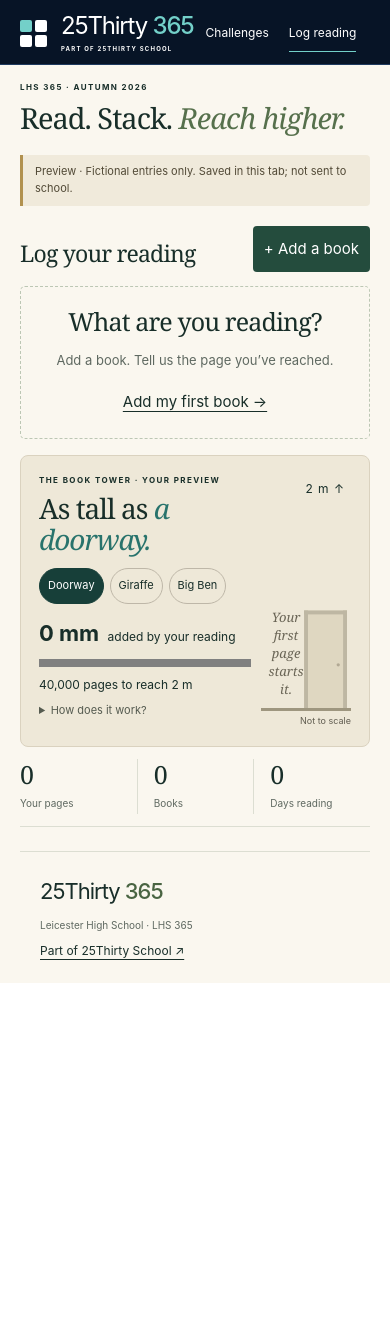
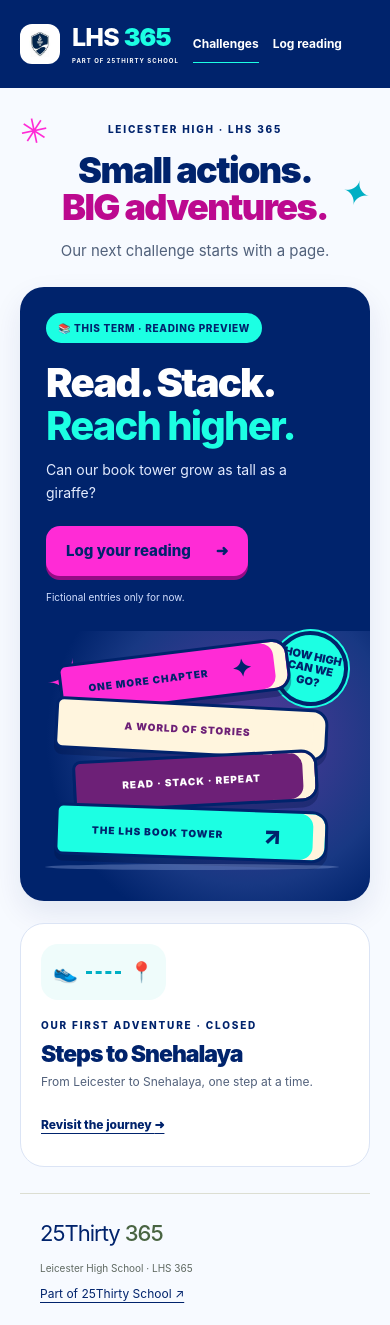
Before and after one commit to JMP1UP/lhs-snehalaya-challenge, a React (Vite) app: page / in a window 390 px wide. Before the commit the page ends 983 px from the top, so only its background shows below. Built offline with nearby package versions, Linux system fonts and the light colour scheme.

Commit message:
Restore bright Steps branding with a distinct reading theme

```diff
--- a/src/lhs365/Lhs365.jsx
+++ b/src/lhs365/Lhs365.jsx
@@ -1,8 +1,8 @@
 import { useEffect, useRef, useState } from "react";
-import { challenges } from "./challenges";
 import ReadingChallenge from "./ReadingChallenge";
 import StepsArchive from "./StepsArchive";
 import "./lhs365.css";
+import "./challenge-brand.css";
 
 
 function currentRoute() {
@@ -11,20 +11,38 @@
 
 function Home() {
   return (
-    <section className="challenge-history compact-collection">
-      <h1>Our challenges</h1>
-      <div className="challenge-grid">
-        {challenges.map((challenge) => (
-          <a className="collection-card" href={challenge.href} key={challenge.id}>
-            <div className="collection-content">
-              <span className="eyebrow">{challenge.status === "closed" ? "Completed" : "This term · Preview"}</span>
-              <h2>{challenge.title}</h2>
-              <span className="text-link">{challenge.status === "closed" ? "View journey →" : "Log reading →"}</span>
-            </div>
-          </a>
-        ))}
-      </div>
-    </section>
+    <div className="challenge-home">
+      <section className="adventure-intro">
+        <span className="adventure-tag">LEICESTER HIGH · LHS 365</span>
+        <h1>Small actions.<br /><span>BIG adventures.</span></h1>
+        <p>Our next challenge starts with a page.</p>
+        <span className="home-spark spark-left" aria-hidden="true">✳</span>
+        <span className="home-spark spark-right" aria-hidden="true">✦</span>
+      </section>
+      <section className="reading-feature" aria-labelledby="reading-feature-title">
+        <div className="reading-feature-copy">
+          <span className="challenge-badge">📚 THIS TERM · READING PREVIEW</span>
+          <h2 id="reading-feature-title">Read. Stack.<br /><em>Reach higher.</em></h2>
+          <p>Can our book tower grow as tall as a giraffe?</p>
+          <a className="challenge-cta" href="#/reading">Log your reading <span aria-hidden="true">➜</span></a>
+          <small>Fictional entries only for now.</small>
+        </div>
+        <div className="home-book-art" aria-hidden="true">
+          <span className="book-art-sticker">HOW HIGH<br />CAN WE GO?</span>
+          <span className="art-twinkle">✦</span>
+          <div className="hero-book hb-one">ONE MORE CHAPTER <span>✦</span></div>
+          <div className="hero-book hb-two">A WORLD OF STORIES</div>
+          <div className="hero-book hb-three">READ · STACK · REPEAT</div>
+          <div className="hero-book hb-four">THE LHS BOOK TOWER <span>↗</span></div>
+          <div className="book-art-ground" />
+        </div>
+      </section>
+      <section className="past-adventure" aria-labelledby="past-adventure-title">
+        <div className="past-route" aria-hidden="true"><span>👟</span><i /> <span>📍</span></div>
+        <div><span className="adventure-tag">OUR FIRST ADVENTURE · CLOSED</span><h2 id="past-adventure-title">Steps to Snehalaya</h2><p>From Leicester to Snehalaya, one step at a time.</p></div>
+        <a href="#/steps">Revisit the journey <span aria-hidden="true">➜</span></a>
+      </section>
+    </div>
   );
 }
 
@@ -33,7 +51,7 @@
   const main = useRef(null);
   useEffect(() => {
     const navigate = () => {
-      if (window.location.hash.startsWith("#/")) {
+      if (!window.location.hash || window.location.hash.startsWith("#/")) {
         setRoute(currentRoute());
         window.scrollTo(0, 0);
         main.current?.focus();
@@ -43,10 +61,10 @@
     return () => window.removeEventListener("hashchange", navigate);
   }, []);
   useEffect(() => {
-    document.title = `${route === "/reading" || route === "/" ? "Read for Snehalaya" : route === "/steps" ? "Steps to Snehalaya" : "Learning beyond school"} | 25Thirty 365 · Leicester High School`;
+    document.title = `${route === "/reading" ? "Read for Snehalaya" : route === "/steps" ? "Steps to Snehalaya" : "Learning beyond school"} | 25Thirty 365 · Leicester High School`;
   }, [route]);
   return (
-    <div className="lhs365">
+    <div className={`lhs365 ${route === "/reading" ? "reading-theme" : "adventure-theme"}`}>
       <a
         className="skip-link"
         href="#main-content"
@@ -59,28 +77,25 @@
         Skip to content
       </a>
       <header className="site-header">
-        <a className="brand" href="#/" aria-label="25Thirty 365 home">
-          <span className="suite-mark" aria-hidden="true"><i /><i /><i /><i /></span>
-          <span>
-            25Thirty <b>365</b>
-            <small>PART OF 25THIRTY SCHOOL</small>
-          </span>
+        <a className="brand" href="#/" aria-label="LHS 365 home">
+          <span className="school-logo-tile"><img src="/lhs-logo.png" alt="Leicester High School" /></span>
+          <span>LHS <b>365</b><small>PART OF 25THIRTY SCHOOL</small></span>
         </a>
         <nav aria-label="Main navigation">
-          <a href="#/challenges" aria-current={route === "/challenges" ? "page" : undefined}>
+          <a href="#/" aria-current={route === "/" || route === "/challenges" ? "page" : undefined}>
             Challenges
           </a>
           <a
             href="#/reading"
-            aria-current={route === "/reading" || route === "/" ? "page" : undefined}
+            aria-current={route === "/reading" ? "page" : undefined}
           >
             Log reading
           </a>
         </nav>
-        <span className="school-context"><img src="/lhs-logo.png" alt="" /><span>Leicester High School<small>LHS 365 · A little every day.</small></span></span>
+        <span className="school-context">A little every day. <span aria-hidden="true">✦</span></span>
       </header>
       <main id="main-content" ref={main} tabIndex={-1}>
-        {route === "/steps" ? <StepsArchive /> : route === "/challenges" ? <Home /> : <ReadingChallenge />}
+        {route === "/steps" ? <StepsArchive /> : route === "/reading" ? <ReadingChallenge /> : <Home />}
       </main>
       <footer className="site-footer">
         <a className="footer-brand" href="#/">
--- /dev/null
+++ b/src/lhs365/challenge-brand.css
@@ -0,0 +1,89 @@
+/* Original Steps to Snehalaya palette, shared across termly themes. */
+.lhs365 { --challenge-blue: #00236c; --challenge-pink: #ff2bd6; --challenge-aqua: #1cffe3; --challenge-purple: #6d2077; }
+.lhs365 .site-header { background: var(--challenge-blue); border: 0; max-width: none; min-height: 88px; padding: 18px max(24px, calc((100vw - 1060px)/2)); }
+.lhs365 .brand { gap: 12px; }
+.lhs365 .brand > span { font-weight: 850; font-size: 30px; letter-spacing: -.8px; }
+.lhs365 .brand b { color: var(--challenge-aqua); font-weight: 900; }
+.lhs365 .brand .school-logo-tile { display: flex; width: 48px; height: 48px; padding: 6px; background: white; border-radius: 15px; flex-shrink: 0; align-items: center; justify-content: center; }
+.lhs365 .school-logo-tile img { width: 100%; height: 100%; object-fit: contain; }
+.lhs365 .school-context { color: #fff; width: auto; border: 0; padding: 0; font-size: 12px; }
+.lhs365 .school-context > span { color: var(--challenge-aqua); font-size: 25px; }
+.lhs365 .site-header nav { gap: 22px; font-weight: 700; }
+.lhs365 .site-header nav a[aria-current="page"] { border-color: var(--challenge-aqua); }
+.lhs365 .site-header a:focus-visible { outline-color: var(--challenge-aqua); }
+.lhs365 .site-footer { max-width: 1060px; color: var(--challenge-blue); margin-top: 26px; }
+.adventure-theme { background: #f7faff; color: var(--challenge-blue); }
+.adventure-theme h1, .adventure-theme h2, .adventure-theme h3 { font-family: Inter, 'Segoe UI', sans-serif; font-weight: 900; letter-spacing: -.045em; }
+.adventure-theme main { max-width: 1140px; }
+.adventure-intro { position: relative; padding: 38px 0 28px; text-align: center; }
+.adventure-tag { font-size: 10px; letter-spacing: 1.8px; font-weight: 800; }
+.adventure-intro h1 { font-size: clamp(36px, 5.2vw, 62px); line-height: 1.04; margin: 12px 0; }
+.adventure-intro h1 > span { color: #bc098f; }
+.adventure-intro p { color: #51617b; font-size: 15px; }
+.home-spark { position: absolute; font-size: 65px; line-height: 1; }
+.spark-left { left: 6%; top: 75px; color: var(--challenge-pink); transform: rotate(-12deg); }
+.spark-right { right: 7%; top: 40px; color: #00afc4; transform: rotate(15deg); }
+.reading-feature { display: grid; grid-template-columns: 1.15fr 1fr; background: var(--challenge-blue); color: white; border-radius: 30px; overflow: hidden; box-shadow: 0 12px 30px #00236c17; }
+.reading-feature-copy { padding: 34px 38px; }
+.challenge-badge { display: inline-flex; padding: 7px 12px; border-radius: 20px; background: var(--challenge-aqua); color: var(--challenge-blue); font-size: 10px; font-weight: 850; letter-spacing: .7px; }
+.reading-feature h2 { font-size: clamp(32px, 4vw, 48px); line-height: 1.08; margin: 18px 0 12px; }
+.reading-feature h2 em { color: var(--challenge-aqua); font-weight: 850; font-style: normal; }
+.reading-feature p { font-size: 14px; color: #e2ebff; max-width: 280px; }
+.lhs365 .challenge-cta { display: flex; align-items: center; justify-content: space-between; gap: 25px; width: fit-content; min-height: 50px; padding: 12px 20px; border-radius: 14px; margin-top: 22px; background: var(--challenge-pink); color: #00236c; font-weight: 850; box-shadow: 0 4px 0 #950c85; }
+.challenge-cta:hover { background: #ff7ce7; transform: translateY(-1px); }
+.reading-feature small { display: block; margin-top: 13px; font-size: 10px; color: #d2dfff; }
+.home-book-art { position: relative; min-height: 340px; background: radial-gradient(circle at 65% 40%, #543a99 0, #183883 52%, transparent 72%); }
+.book-art-sticker { position: absolute; right: 22px; top: 30px; display: flex; width: 104px; height: 104px; align-items: center; justify-content: center; border-radius: 50%; background: var(--challenge-aqua); color: var(--challenge-blue); font-size: 14px; line-height: 1.15; font-weight: 900; text-align: center; transform: rotate(12deg); border: 4px solid #00236c; box-shadow: 0 0 0 2px #1cffe3; }
+.art-twinkle { position: absolute; top: 46px; left: 25px; font-size: 65px; color: #ff2bd6; }
+.hero-book { position: absolute; height: 52px; left: 10%; width: 78%; bottom: 42px; border-radius: 8px 16px 16px 8px; display: flex; align-items: center; justify-content: space-around; padding: 0 22px 0 14px; font-size: 11px; font-weight: 900; letter-spacing: 1px; border: 3px solid #00236c; box-shadow: inset -12px 0 #fff5de, 0 6px 0 #00134555; }
+.hero-book span { font-size: 24px; }
+.hb-one { bottom: 198px; width: 66%; left: 11%; background: #ff2bd6; color: #00236c; transform: rotate(-7deg); }
+.hb-two { bottom: 146px; background: #fff5de; color: #6d2077; transform: rotate(3deg); }
+.hb-three { bottom: 94px; width: 70%; left: 15%; background: #6d2077; color: #fff; transform: rotate(-3deg); }
+.hb-four { background: #1cffe3; color: #00236c; transform: rotate(2deg); }
+.book-art-ground { position: absolute; bottom: 31px; left: 7%; width: 84%; height: 6px; background: #849cd166; border-radius: 50%; }
+.past-adventure { display: flex; align-items: center; gap: 22px; margin-top: 22px; padding: 24px; border-radius: 24px; border: 1px solid #dbe4f5; background: #fff; }
+.past-adventure h2 { font-size: 23px; margin: 5px 0; }
+.past-adventure p { font-size: 12px; color: #52617b; }
+.past-adventure > a { margin-left: auto; font-size: 12px; font-weight: 800; text-decoration: underline; text-underline-offset: 4px; flex-shrink: 0; padding: 12px 0; }
+.past-route { display: flex; align-items: center; gap: 8px; background: #effcfb; padding: 20px 12px; border-radius: 17px; font-size: 24px; }
+.past-route i { width: 35px; border-top: 3px dashed #00afc4; }
+.reading-theme { --ink: #00236c; --paper: #fffaf0; --green: #00236c; --line: #e2dccc; background: #fffaf0; }
+.reading-theme main { background-image: linear-gradient(#00236c03 1px, transparent 1px); background-size: 100% 32px; }
+.reading-theme .reading-heading em, .reading-theme .tower-copy em { color: #6d2077; }
+.reading-theme .button.primary { background: #00236c; color: white; border-radius: 12px; }
+.reading-theme .button.primary:hover { background: #6d2077; }
+.reading-theme .reading-book { border-radius: 14px; border-color: #e2dccc; box-shadow: 0 4px 0 #e7ddc7; background: #fffefa; }
+.reading-theme .book-spine { background: #6d2077; color: #fff; box-shadow: 5px 3px 0 #e1d6bc; }
+.reading-theme .tower-mission { background: #f5eddb; border-radius: 20px; border-color: #e0d5be; }
+.reading-theme .tower-targets button[aria-pressed="true"] { background: #6d2077; border-color: #6d2077; color: white; }
+.reading-theme .tower-copy progress, .reading-theme .reading-book progress { accent-color: #6d2077; }
+.reading-theme .reading-book progress::-webkit-progress-value { background: #6d2077; }
+.reading-theme .empty-shelf { border-radius: 16px; background: #fffefa; }
+.reading-theme .paper-stack i { background: #1cffe3; border-color: #00236c; }
+.reading-theme .paper-stack i:nth-child(3n + 2) { background: #ff2bd6; border-color: #6d2077; }
+.reading-theme .paper-stack i:nth-child(3n) { background: #6d2077; border-color: #00236c; }
+@media(max-width:760px) {
+  .lhs365 .school-context { display: none; }
+  .lhs365 .site-header { gap: 14px; padding: 14px 20px; }
+  .lhs365 .site-header nav { width: auto; gap: 14px; order: initial; font-size: 12px; }
+  .lhs365 .brand > span { font-size: 25px; }
+  .lhs365 .brand small { font-size: 6px; letter-spacing: 1px; }
+  .lhs365 .brand .school-logo-tile { width: 40px; height: 40px; border-radius: 12px; }
+  .adventure-intro { padding: 28px 0 24px; }
+  .home-spark { font-size: 34px; }
+  .spark-left { left: 0; top: 26px; }
+  .spark-right { right: 0; top: 88px; }
+  .reading-feature { grid-template-columns: 1fr; border-radius: 24px; }
+  .reading-feature-copy { padding: 26px; }
+  .reading-feature h2 { font-size: 40px; }
+  .home-book-art { min-height: 270px; }
+  .book-art-sticker { width: 75px; height: 75px; top: 0; font-size: 11px; }
+  .art-twinkle { top: 0; }
+  .hero-book { font-size: 10px; }
+  .past-adventure { flex-wrap: wrap; padding: 20px; gap: 12px; }
+  .past-route { padding: 12px; font-size: 20px; }
+  .past-adventure > a { margin-left: 0; width: 100%; }
+}
+@media(max-width:380px) { .lhs365 .site-header { padding: 12px; gap: 10px; } .lhs365 .site-header nav { font-size: 11px; gap: 10px; } .lhs365 .brand { gap: 7px; } }
+@media(prefers-reduced-motion:reduce) { .challenge-cta:hover { transform: none; } }
```
Also changed, not shown: 7 other files (tests, documents, lock files or other folders).
